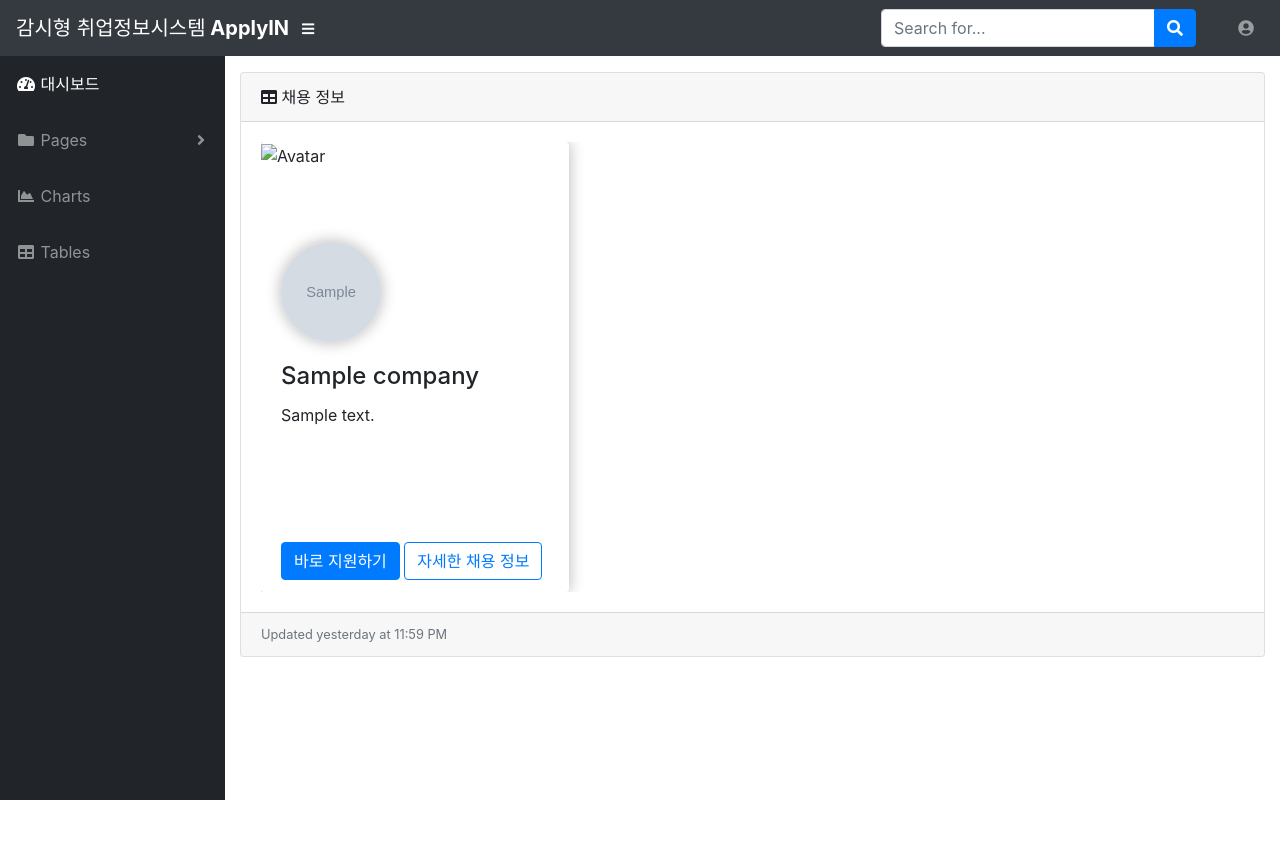
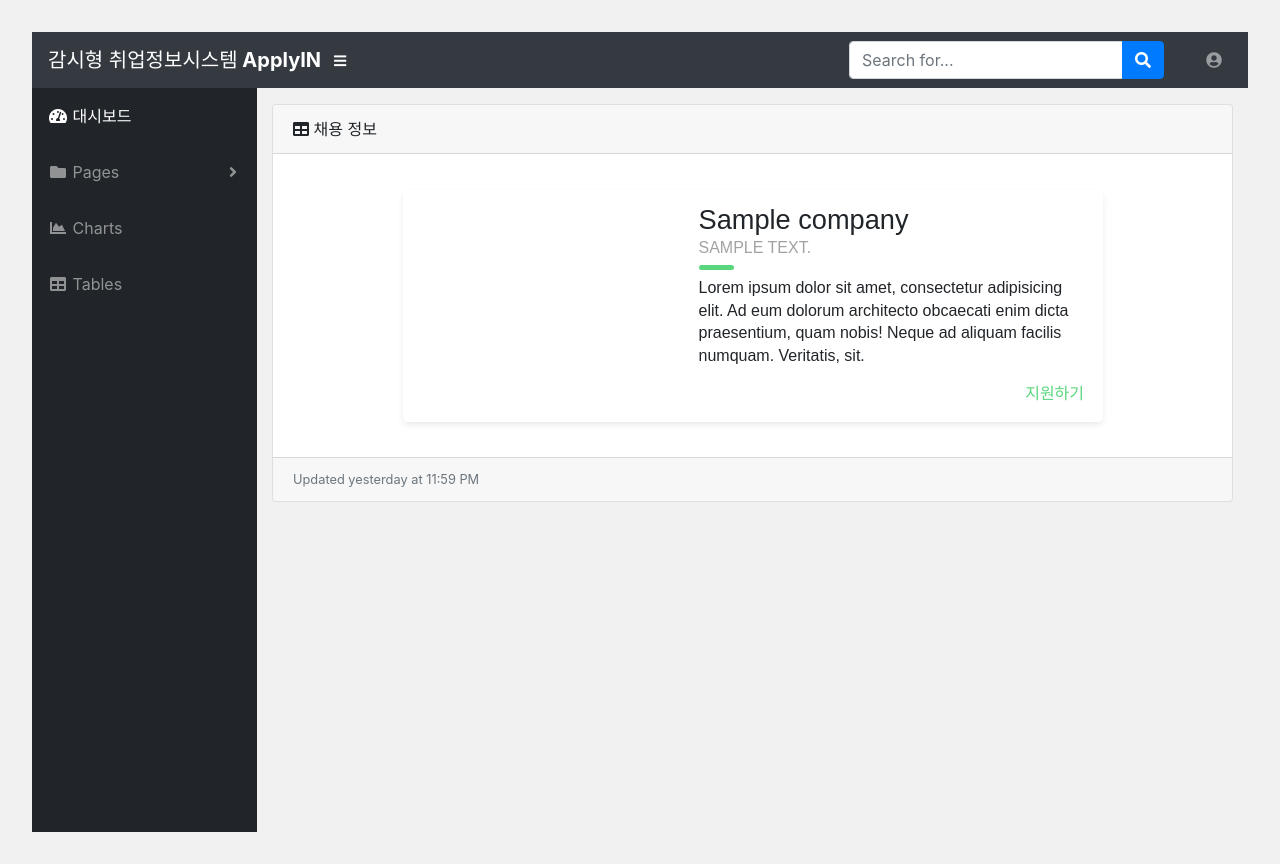
Before and after one commit to likelionknut/applyin, a Django app: template www/templates/www/index.html in a window 1280 px wide. Before the commit the page ends 800 px from the top, so only its background shows below. Run offline with Django 3.2, Linux system fonts and the light colour scheme; the template is opened without the code that fills it: most values are stand-ins (such as "Sample title", 1, 10 or a date in 2020); grey boxes marked "Sample" are stand-in pictures; data that the repository does not hold is empty; some libraries are stand-ins or nearby versions.

Commit message:
카드 템플릿 변경

```diff
--- /dev/null
+++ b/www/static/www/css/blog-cards.css
@@ -0,0 +1,195 @@
+/*PEN STYLES*/
+* {
+  box-sizing: border-box;
+}
+
+body {
+  background: #f1f1f1;
+  margin: 2rem;
+}
+
+.blog-card {
+  display: flex;
+  flex-direction: column;
+  margin: 1rem auto;
+  box-shadow: 0 3px 7px -1px rgba(0, 0, 0, 0.1);
+  margin-bottom: 1.6%;
+  background: #fff;
+  line-height: 1.4;
+  font-family: sans-serif;
+  border-radius: 5px;
+  overflow: hidden;
+  z-index: 0;
+}
+.blog-card a {
+  color: inherit;
+}
+.blog-card a:hover {
+  color: #5ad67d;
+}
+.blog-card:hover .photo {
+  -webkit-transform: scale(1.3) rotate(3deg);
+          transform: scale(1.3) rotate(3deg);
+}
+.blog-card .meta {
+  position: relative;
+  z-index: 0;
+  height: 200px;
+}
+.blog-card .photo {
+  position: absolute;
+  top: 0;
+  right: 0;
+  bottom: 0;
+  left: 0;
+  background-size: cover;
+  background-position: center;
+  transition: -webkit-transform .2s;
+  transition: transform .2s;
+  transition: transform .2s, -webkit-transform .2s;
+}
+.blog-card .details,
+.blog-card .details ul {
+  margin: auto;
+  padding: 0;
+  list-style: none;
+}
+.blog-card .details {
+  position: absolute;
+  top: 0;
+  bottom: 0;
+  left: -100%;
+  margin: auto;
+  transition: left .2s;
+  background: rgba(0, 0, 0, 0.6);
+  color: #fff;
+  padding: 10px;
+  width: 100%;
+  font-size: .9rem;
+}
+.blog-card .details a {
+  -webkit-text-decoration: dotted underline;
+          text-decoration: dotted underline;
+}
+.blog-card .details ul li {
+  display: inline-block;
+}
+.blog-card .details .author:before {
+  font-family: FontAwesome;
+  margin-right: 10px;
+  content: "\f007";
+}
+.blog-card .details .date:before {
+  font-family: FontAwesome;
+  margin-right: 10px;
+  content: "\f133";
+}
+.blog-card .details .tags ul:before {
+  font-family: FontAwesome;
+  content: "\f02b";
+  margin-right: 10px;
+}
+.blog-card .details .tags li {
+  margin-right: 2px;
+}
+.blog-card .details .tags li:first-child {
+  margin-left: -4px;
+}
+.blog-card .description {
+  padding: 1rem;
+  background: #fff;
+  position: relative;
+  z-index: 1;
+}
+.blog-card .description h1,
+.blog-card .description h2 {
+  font-family: Poppins, sans-serif;
+}
+.blog-card .description h1 {
+  line-height: 1;
+  margin: 0;
+  font-size: 1.7rem;
+}
+.blog-card .description h2 {
+  font-size: 1rem;
+  font-weight: 300;
+  text-transform: uppercase;
+  color: #a2a2a2;
+  margin-top: 5px;
+}
+.blog-card .description .read-more {
+  text-align: right;
+}
+.blog-card .description .read-more a {
+  color: #5ad67d;
+  display: inline-block;
+  position: relative;
+}
+.blog-card .description .read-more a:after {
+  content: "\f061";
+  font-family: FontAwesome;
+  margin-left: -10px;
+  opacity: 0;
+  vertical-align: middle;
+  transition: margin .3s, opacity .3s;
+}
+.blog-card .description .read-more a:hover:after {
+  margin-left: 5px;
+  opacity: 1;
+}
+.blog-card p {
+  position: relative;
+  margin: 1rem 0 0;
+}
+.blog-card p:first-of-type {
+  margin-top: 1.25rem;
+}
+.blog-card p:first-of-type:before {
+  content: "";
+  position: absolute;
+  height: 5px;
+  background: #5ad67d;
+  width: 35px;
+  top: -0.75rem;
+  border-radius: 3px;
+}
+.blog-card:hover .details {
+  left: 0%;
+}
+@media (min-width: 640px) {
+  .blog-card {
+    flex-direction: row;
+    max-width: 700px;
+  }
+  .blog-card .meta {
+    flex-basis: 40%;
+    height: auto;
+  }
+  .blog-card .description {
+    flex-basis: 60%;
+  }
+  .blog-card .description:before {
+    -webkit-transform: skewX(-3deg);
+            transform: skewX(-3deg);
+    content: "";
+    background: #fff;
+    width: 30px;
+    position: absolute;
+    left: -10px;
+    top: 0;
+    bottom: 0;
+    z-index: -1;
+  }
+  .blog-card.alt {
+    flex-direction: row-reverse;
+  }
+  .blog-card.alt .description:before {
+    left: inherit;
+    right: -10px;
+    -webkit-transform: skew(3deg);
+            transform: skew(3deg);
+  }
+  .blog-card.alt .details {
+    padding-left: 25px;
+  }
+}
--- a/www/templates/www/base.html
+++ b/www/templates/www/base.html
@@ -22,7 +22,9 @@
     <link href="{% static 'www/css/sb-admin.min.css' %}" rel="stylesheet">
 
     <!-- Card CSS -->
-    <link href="{% static 'www/css/small-card.css' %}" rel="stylesheet">
+{#    <link href="{% static 'www/css/small-card.css' %}" rel="stylesheet">#}
+    <link href="{% static 'www/css/blog-cards.css' %}" rel="stylesheet">
+
 
 </head>
 
--- a/www/templates/www/index.html
+++ b/www/templates/www/index.html
@@ -1,4 +1,5 @@
 {% extends 'www/base_nav.html' %}
+{% load static %}
 {% block title %}
     ApplyIN :: 감시형 취업정보시스템
 {% endblock title %}
@@ -19,24 +20,34 @@
 
                         <div class="row">
                             {% for job in job_list %}
-                                <div class="col-4">
-                                    <div class="card card-custom bg-white border-white">
-                                        <div class="card-custom-img">
-                                            <img class="img-fluid" src="{% if job.background %}{{ job.background.url }}{% else %}http://res.cloudinary.com/d3/image/upload/c_pad,g_center,h_200,q_auto:eco,w_200/bootstrap-logo_u3c8dx.jpg{% endif %}" alt="Avatar"/>
+                                    <div class="blog-card">
+                                        <div class="meta">
+                                            <div class="photo"
+                                                 style="background-image: url({% if job.background %}{{ job.background.url }}{% else %}{% static 'www/img/background.jpg' %}{% endif %})"></div>
+                                            <ul class="details">
+                                                <li class="author"><a href="#">John Doe</a></li>
+                                                <li class="date">Aug. 24, 2015</li>
+                                                <li class="tags">
+                                                    <ul>
+                                                        <li><a href="#">Learn</a></li>
+                                                        <li><a href="#">Code</a></li>
+                                                        <li><a href="#">HTML</a></li>
+                                                        <li><a href="#">CSS</a></li>
+                                                    </ul>
+                                                </li>
+                                            </ul>
                                         </div>
-                                        <div class="card-custom-avatar">
-                                            <img class="img-fluid" src="{% if job.logo %}{{ job.logo.url }}{% else %}http://res.cloudinary.com/d3/image/upload/c_pad,g_center,h_200,q_auto:eco,w_200/bootstrap-logo_u3c8dx.jpg{% endif %}" alt="Avatar"/>
-                                        </div>
-                                        <div class="card-body" style="overflow-y: auto">
-                                            <h4 class="card-title">{{ job.company }}</h4>
-                                            <p class="card-text">{{ job.summary }}</p>
-                                        </div>
-                                        <div class="card-footer" style="background: inherit; border-color: inherit;">
-                                            <a href="{% url 'apply' job.id %}" class="btn btn-primary">바로 지원하기</a>
-                                            <a href="{{ job.id }}-{{ job.company }}" class="btn btn-outline-primary">자세한 채용 정보</a>
+                                        <div class="description">
+                                            <h1>{{ job.company }}</h1>
+                                            <h2>{{ job.summary }}</h2>
+                                            <p> Lorem ipsum dolor sit amet, consectetur adipisicing elit. Ad eum dolorum architecto obcaecati enim dicta praesentium, quam nobis! Neque ad aliquam
+                                                facilis
+                                                numquam. Veritatis, sit.</p>
+                                            <p class="read-more">
+                                                <a href="{% url 'apply' job.id %}">지원하기</a>
+                                            </p>
                                         </div>
                                     </div>
-                                </div>
                             {% endfor %}
 
                         </div>
```
